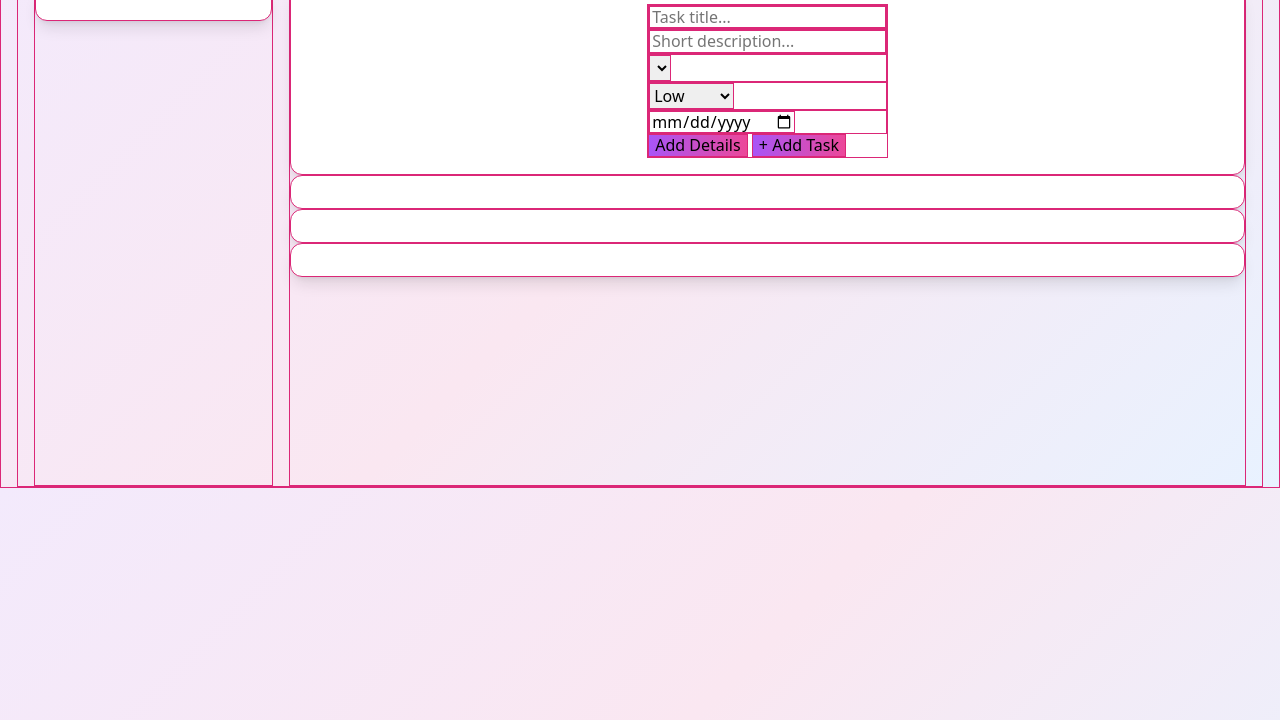
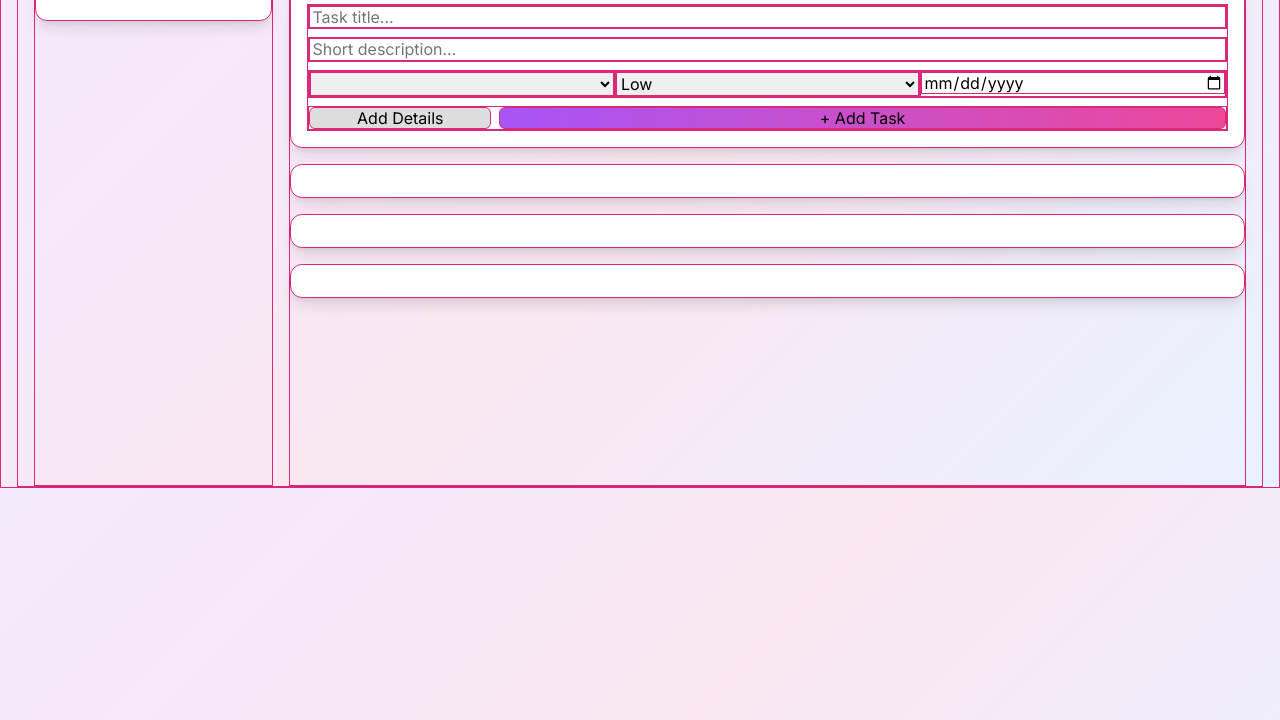
Before and after one commit to thongster/odin-todo-list, a website built with webpack: page src/index.html in a window 1280 px wide. Shown: the part 80-800 px from the top of the page. Built offline with nearby package versions, Linux system fonts and the light colour scheme.

Commit message:
more layout and css

```diff
--- a/src/index.html
+++ b/src/index.html
@@ -29,10 +29,11 @@
                             <label for="shortDescription" class="hideLabel">Short Description</label>
                             <input type="text" id="shortDescription" name="shortDescription" placeholder="Short description...">
                         </div>
+
+                        <div class="selections">
                             <div>
                                 <label for="project" class="hideLabel">Project</label>
                                 <select name="project" id="project" required>
-
                                 </select>
                             </div>
                             <div>
@@ -47,8 +48,12 @@
                                 <label for="dueDate" class="hideLabel">Due Date</label>
                                 <input type="date" name="dueDate" id="dueDate">
                             </div>
+                        </div>
+
+                        <div class="addTaskButtons">
                             <button type="button">Add Details</button>
                             <button type="submit">+ Add Task</button>
+                        </div>
                     </form>
                 </div>
                 <div class="projectLabelBox">
--- a/src/style.css
+++ b/src/style.css
@@ -1,3 +1,5 @@
+@import url('https://fonts.googleapis.com/css2?family=Inter:ital,opsz,wght@0,14..32,100..900;1,14..32,100..900&family=Plus+Jakarta+Sans:ital,wght@0,200..800;1,200..800&family=Roboto:ital,wght@0,100..900;1,100..900&display=swap');
+
 :root {
     --main-purple: #9333ea;
     --main-pink: #db2777;
@@ -17,6 +19,7 @@ body * {
     max-width: 1280px;
     margin: 0 auto;
     padding: 0 1rem;
+    font-family: "Inter", "Plus Jakarta Sans", "Roboto", system-ui, "-apple-system", "BlinkMacSystemFont", 'Segoe UI', 'Open Sans', 'Helvetica Neue', sans-serif;
 }
 
 h1, h2, h3 {
@@ -67,6 +70,7 @@ header > h1 {
     align-items: center;
     justify-content: start;
     width: 100%;
+    gap: 1rem;
 }
 
 .projectBox, .addTaskBox, .projectLabelBox, .activeTaskBox, .completedTaskBox {
@@ -83,13 +87,64 @@ header > h1 {
     background-color: white;
 }
 
+.addTaskBox > form {
+    display: flex;
+    flex-direction: column;
+    width: 100%;
+    gap: 0.5rem;
+}
+
+.addTaskBox > form > div:nth-child(1),
+.addTaskBox > form > div:nth-child(2) {
+    display: flex;
+    flex-direction: column;
+    align-items: start;
+    justify-content: start;
+    width: 100%;
+}
+
+.addTaskBox > form > div > input {
+    width: 100%;
+}
+
+.selections {
+    display: grid;
+    grid-template-columns: repeat(3, 1fr);
+}
+
+.selections > div > select, .selections > div > input {
+    width: 100%;
+}
+
+.addTaskButtons {
+    display: grid;
+    grid-template-columns: 1fr 4fr;
+    gap: 0.5rem;
+}
+
+.addTaskButtons > button[type="button"] {
+    background: rgb(221, 221, 221);
+}
+
 button {
     background: linear-gradient(to right, #a855f7, #ec4899);
+    border-radius: 6px;
 }
 
 button:hover {
     background: linear-gradient(to right, var(--main-purple), var(--main-pink));
 }
+
+button, select, option, input {
+    font-family: "Inter", "Plus Jakarta Sans", "Roboto", system-ui, "-apple-system", "BlinkMacSystemFont", 'Segoe UI', 'Open Sans', 'Helvetica Neue', sans-serif;
+}
+
+
+
+
+
+
+
 
 .hideLabel {
     position: absolute;
```
Lines whose indentation alone changed are shown as unchanged.
